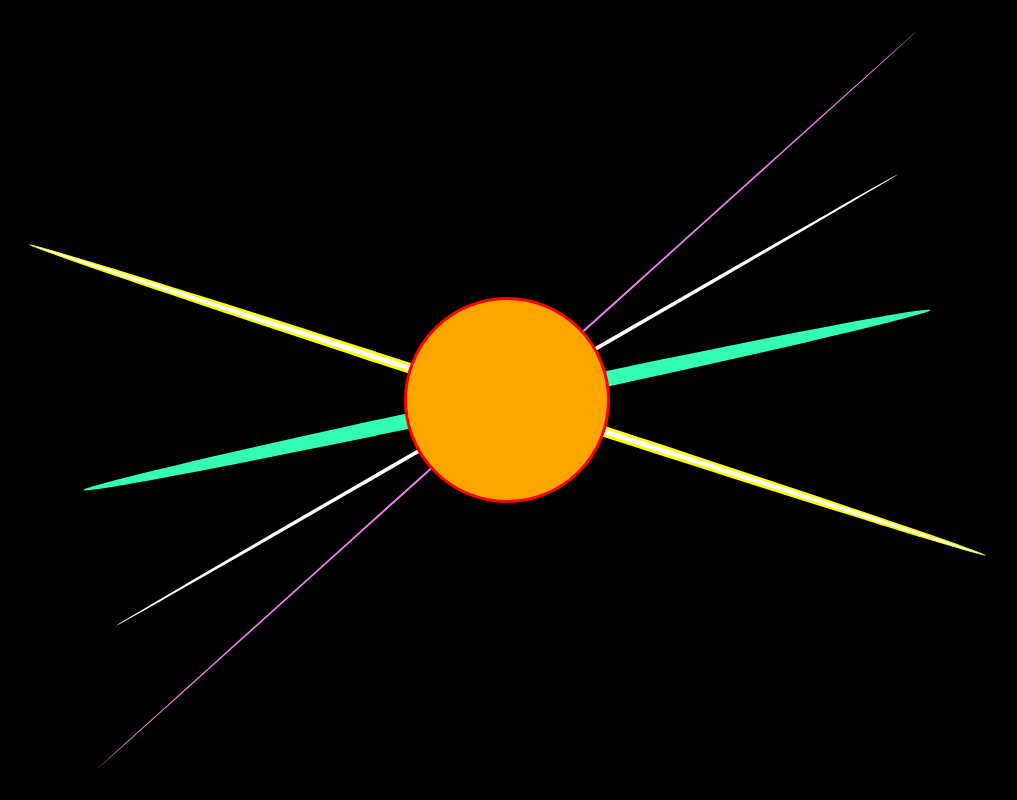
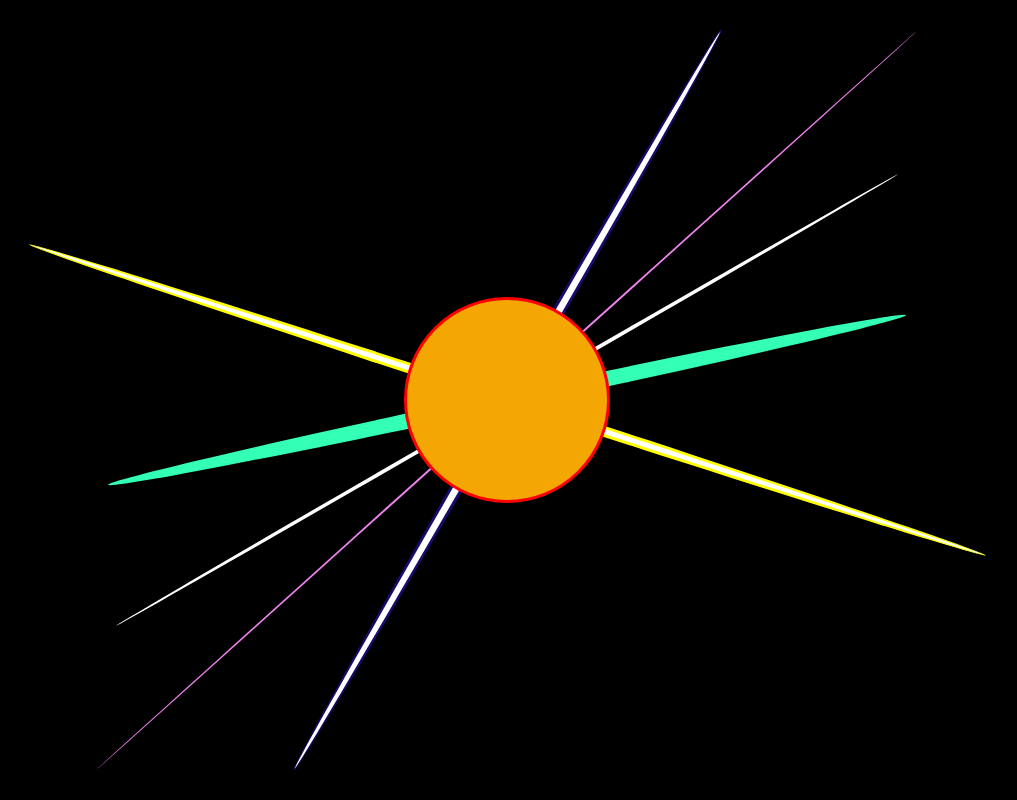
Before and after one commit to strawberrycookie/strawberrycookie.github.io, a plain HTML site: page creative-computing/clock/clock.html in a window 1280 px wide. Shown: the whole page, without its empty margins (133-1150 px from the left). Drawn offline with Linux system fonts and the light colour scheme.

Commit message:
clock update

```diff
--- a/creative-computing/clock/clock.css
+++ b/creative-computing/clock/clock.css
@@ -32,7 +32,7 @@ p{
 .s3{
   position: absolute;
   border-radius: 50%;
-  height: 850px;
+  height: 800px;
   width: 0px;
   border: 8px solid #33FFB5;
   transform: rotate(0deg);
@@ -57,6 +57,19 @@ p{
   margin: auto;
 }
 
+.s6{
+  position: absolute;
+  border-radius: 50%;
+  height: 850px;
+  width: 7px;
+  border: 3px solid #02F4F0;
+  background-color: white;
+  top: 0;
+  right: 0;
+  bottom: 0;
+  left: 0;
+  margin: auto;
+}
 
 .s5{
   position: absolute;
@@ -64,7 +77,7 @@ p{
   height: 200px;
   width: 200px;
   border: 3px solid red;
-  background-color: orange;
+  background-color: #F4A702;
   top: 0;
   right: 0;
   bottom: 0;
--- a/creative-computing/clock/clock.html
+++ b/creative-computing/clock/clock.html
@@ -11,6 +11,7 @@
     <div class= s2></div>
     <div class= s3></div>
     <div class= s4></div>
+    <div class= s6></div>
     <div class= s5></div>
     <script src="clock.js"></script>
   </body>
--- a/creative-computing/clock/clock.js
+++ b/creative-computing/clock/clock.js
@@ -41,6 +41,13 @@ function updateTime(){
     s5.style.borderColor = "violet";
   }
 
+  if(now.getSeconds()%2 !=1){
+    s6.style.borderColor = "#170B6C";
+
+  }else{
+    s6.style.borderColor = "#02F4F0";
+  }
+
   if(now.getSeconds()%10 ==0){
     s4.style.borderColor = "pink";
 
@@ -56,6 +63,7 @@ function updateTime(){
 
   s4.style.transform = "rotate(" + now.getSeconds() * 36 + "deg)"
 
+  s6.style.transform = "rotate(" + now.getMinutes() * 30 + "deg)"
   }
 
 setInterval(updateTime, 1000)
```
Also changed, not shown: 2 other files.
